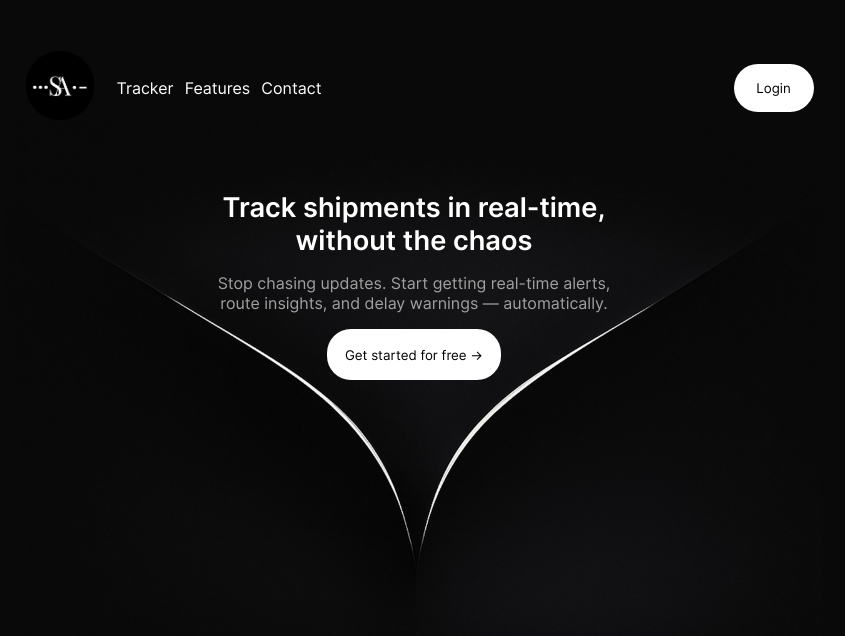
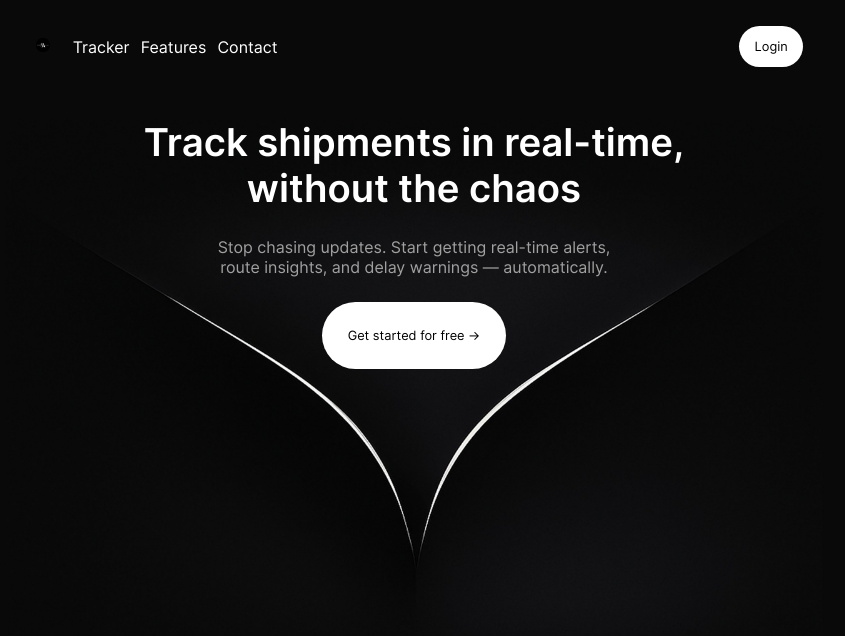
Before and after one commit to MmedaraU/razorbill-landing-page, a plain HTML site: page index.html in a window 1280 px wide. Shown: the whole page, without its empty margins (226-1071 px from the left). Drawn offline with Linux system fonts and the light colour scheme.

Commit message:
change font size from rem to vw

```diff
--- a/assets/styles/style.scss
+++ b/assets/styles/style.scss
@@ -29,12 +29,13 @@
 body {
   width: 100%;
   max-width: 100vw;
-  font-size: 100%;
+  // font-size: 100%;
   background-image: url(../images/bg-body.jpg);
   background-size: cover;
   color: #fff;
   font-family: Poppins, Arial, sans-serif;
   // font-style: normal;
+  // background-repeat: no-repeat;
 }
 
 button {
@@ -42,11 +43,11 @@ button {
   background-color: #fff;
   cursor: pointer;
   border: none;
-  border-radius: 1.5rem;
-  -webkit-border-radius: 1.5rem;
-  -moz-border-radius: 1.5rem;
-  -ms-border-radius: 1.5rem;
-  -o-border-radius: 1.5rem;
+  border-radius: 2.5rem;
+  -webkit-border-radius: 2.5rem;
+  -moz-border-radius: 2.5rem;
+  -ms-border-radius: 2.5rem;
+  -o-border-radius: 2.5rem;
 
   &:hover {
     background-color: #000;
@@ -62,10 +63,10 @@ header {
   align-items: center;
   flex-direction: row;
   // vertical-align: baseline;
-  padding: 2.5rem;
+  padding: 2vw; //2.5rem
 
   .logo {
-    height: 5rem;
+    height: 2vw; //2.5rem
   }
 
   ul, div {
@@ -89,17 +90,19 @@ header {
   }
 
   button {
-    padding: 1rem;
-    width: 5rem;
+    padding: 1vw; //1rem
+    width: 5vw; //5rem
+    font-size: 1vw; //1rem
   }
 }
 
 main {
   text-align: center;
+  margin-top: 2vw; //1rem
 
   // font-size: 1.3rem;
   h1 {
-    font-size: 1.7rem;
+    font-size: 3vw; //1.7rem
   }
 
   p {
@@ -107,10 +110,11 @@ main {
   }
 
   * {
-    margin-top: 1rem;
+    margin-top: 2vw; //1rem
   }
 
   button {
-    padding: 1.1rem;
+    padding: 2vw; //1.1.rem
+    font-size: 1vw; //1rem
   }
 }
```
Also changed, not shown: assets/styles/style.css.
